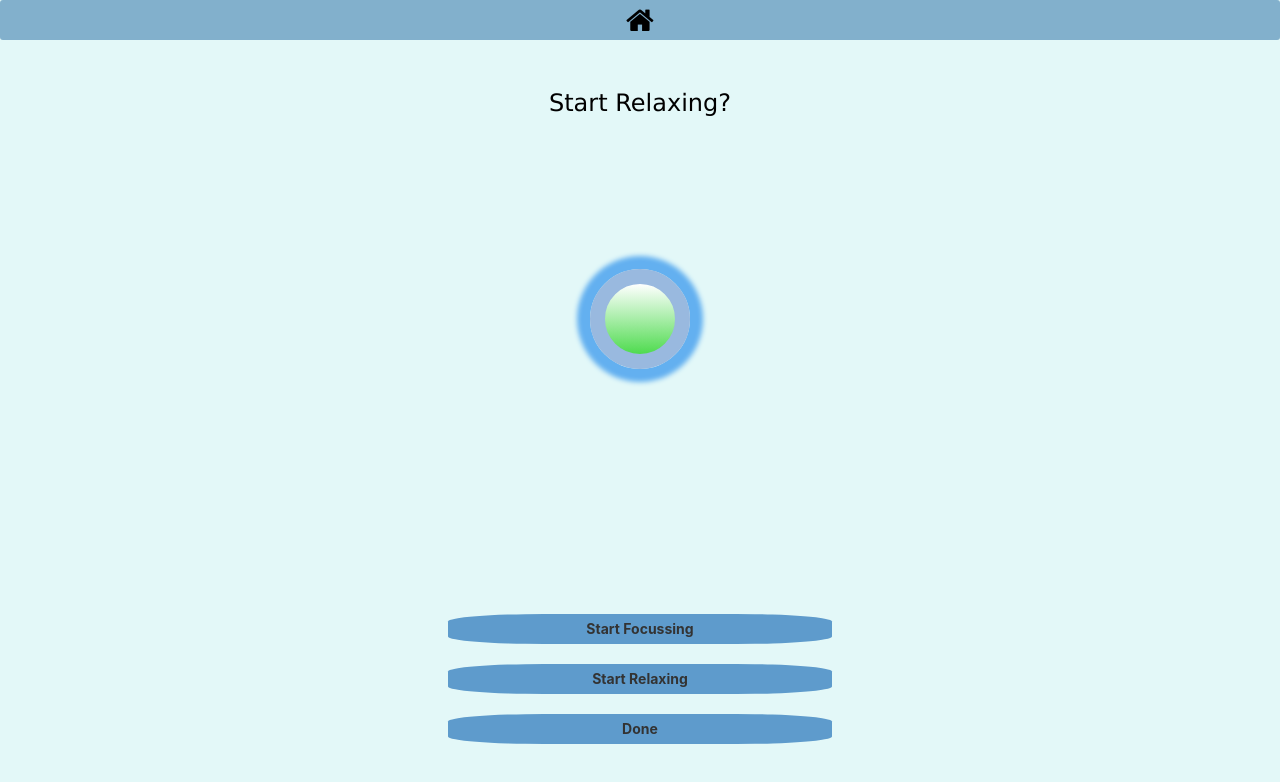
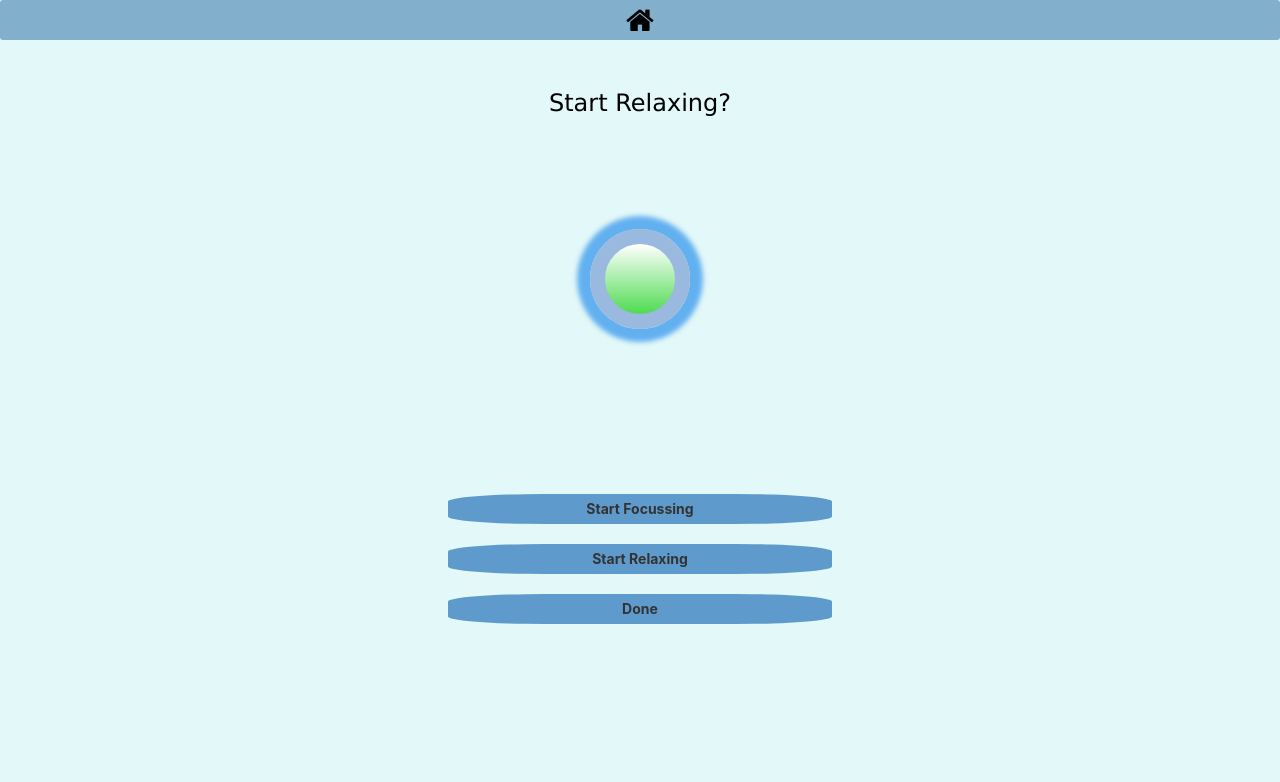
Before and after one commit to CyanGirl/MeditateApp, a React (Create React App) app: page /Practice in a window 1280 px wide. Shown: the top 782 px of the page. Built offline with nearby package versions, Linux system fonts and the light colour scheme.

Commit message:
modified

```diff
--- a/src/Nav/Nav.css
+++ b/src/Nav/Nav.css
@@ -2,9 +2,7 @@
   height: 3vh;
   padding: 3px;
 }
-nav {
-  border-radius: 3px;
-}
+
 #main {
   width: 100%;
   overflow-x: hidden;
--- a/src/Nav/Nav.js
+++ b/src/Nav/Nav.js
@@ -29,8 +29,8 @@ const Nav = () => {
             <strong>Calm & Relax</strong>
           </h2>
         </div>
-        <div className="collapse navbar-collapse" id="myNav">
-          <ul className="nav navbar-nav navbar-right">
+        <div className="collapse navbar-collapse " id="myNav">
+          <ul className="nav navbar-nav">
             <li className="active">
               <a href="#">&nbsp;Home&nbsp;</a>
             </li>
--- a/src/Practice/Practice.css
+++ b/src/Practice/Practice.css
@@ -1,7 +1,7 @@
 .circle {
   height: 100px;
   width: 100px;
-  margin-top: 15vh;
+  margin-top: 10vh;
   display: inline-block;
   text-align: left;
   border-radius: 50%;
@@ -27,7 +27,7 @@
   transition: all 0.5s;
 }
 .btnsec {
-  margin-top: 30vh;
+  margin-top: 20vh;
 }
 #Practice {
   min-height: 100vh;
@@ -70,6 +70,7 @@ h3 {
 .playing {
   height: 100px;
   border: 15px solid rgb(153, 185, 223);
+  margin-top: 10vh;
   width: 100px;
   display: inline-block;
   text-align: left;
@@ -106,6 +107,7 @@ h3 {
   height: 100px;
   width: 100px;
   display: inline-block;
+  margin-top: 10vh;
   text-align: left;
   border-radius: 50%;
   border: 15px solid rgb(153, 185, 223);
--- a/src/index.css
+++ b/src/index.css
@@ -48,6 +48,7 @@ p {
   margin-top: 0vh;
   color: black !important;
 }
+
 .fa:hover {
   color: rgb(90, 22, 145);
 }
```
